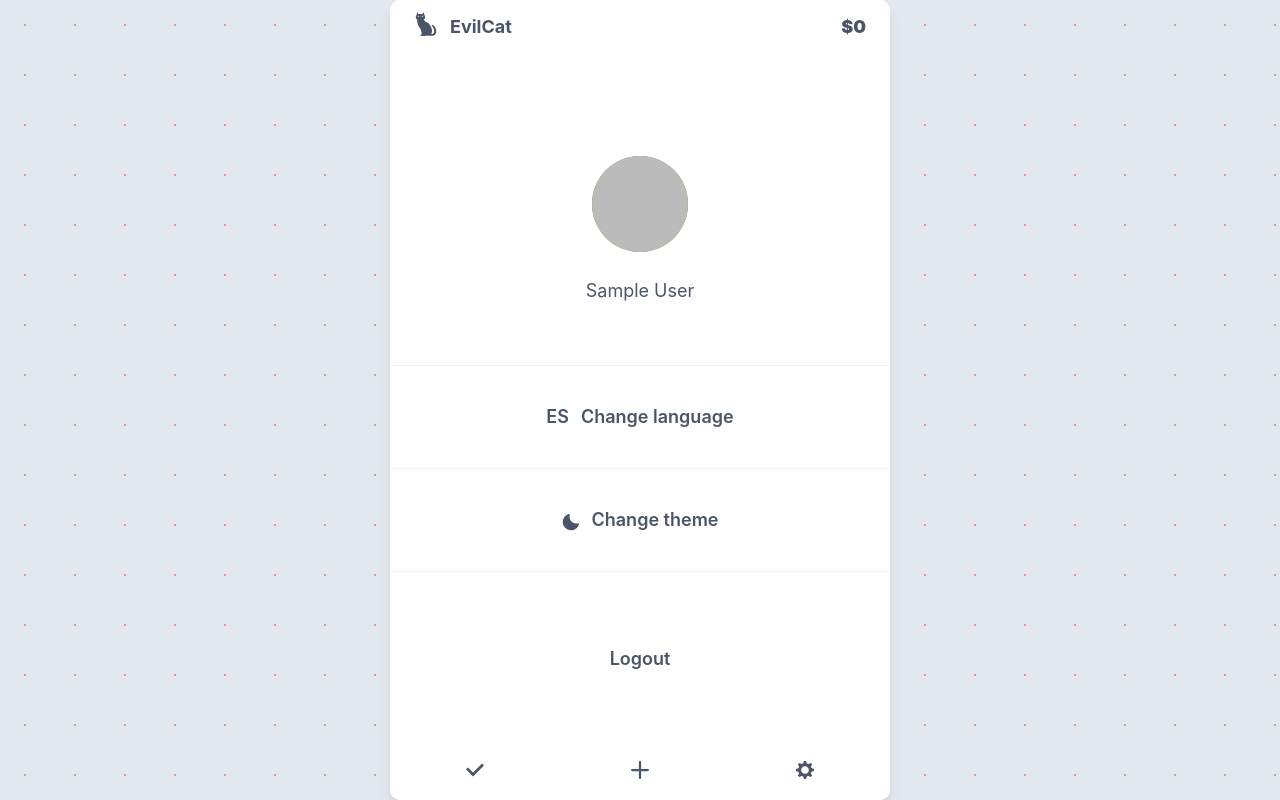
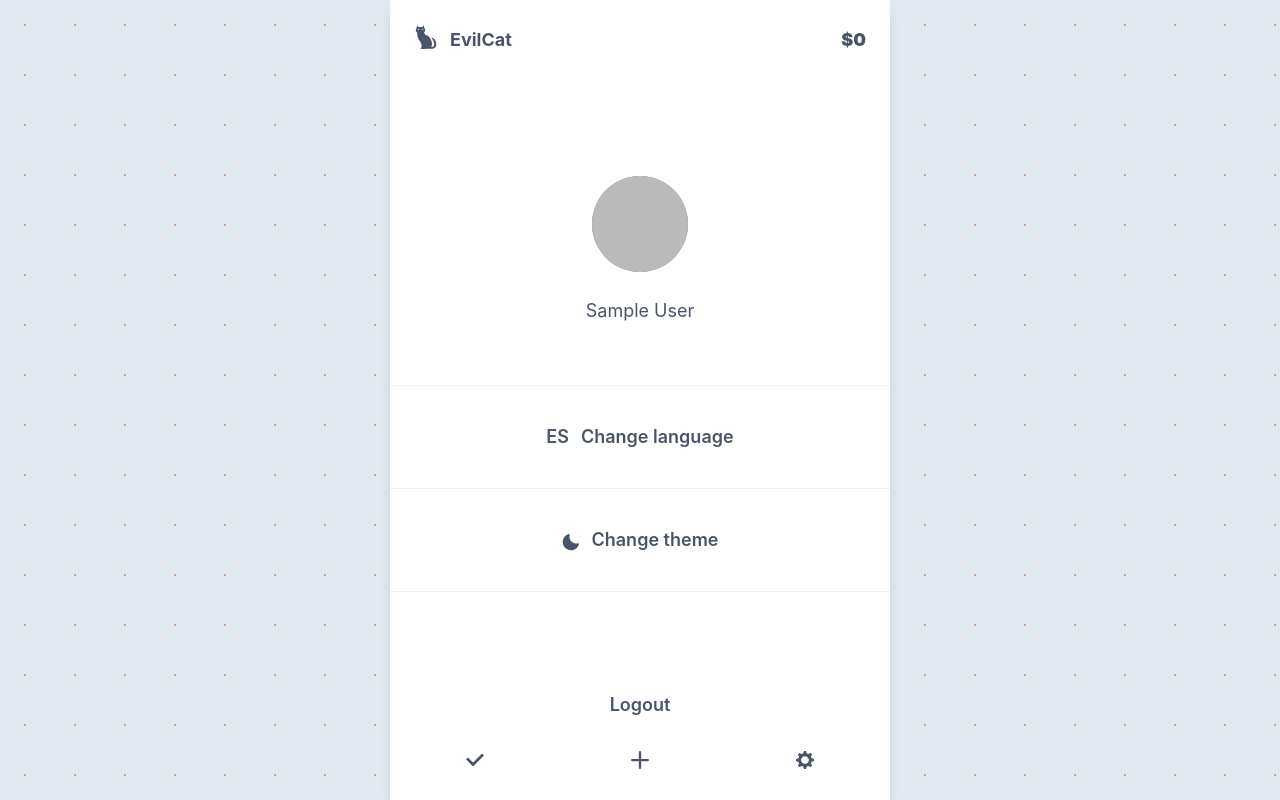
Before and after one commit to BraianVaylet/evilcat-todo_project, a Next.js app: page /Config in a window 1280 px wide. Built offline with nearby package versions, Linux system fonts and the light colour scheme; no server answers; sample sign-in values are in the browser's storage.

Commit message:
fis scroll

```diff
--- a/components/organisms/Footer/index.js
+++ b/components/organisms/Footer/index.js
@@ -22,10 +22,7 @@ const Footer = ({ onClickAdd }) => {
       align="center"
       justify="space-around"
       p="1rem"
-      position="absolute"
-      bottom="0"
       bgColor={backgroundColor}
-      zIndex="1000"
     >
       <Link href="/Home">
         <CheckIcon fontSize="1.5rem" />
--- a/components/organisms/Navbar/index.js
+++ b/components/organisms/Navbar/index.js
@@ -37,10 +37,13 @@ const Navbar = ({ onClickLogo }) => {
   return (
     <Flex
       w="100%"
+      maxH="10vh"
+      minH="10vh"
+      h="10vh"
       align="center"
       justify="space-between"
       p="1rem 2rem"
-      position="absolute"
+      position="sticky"
       top="0"
       bgColor={backgroundColor}
       zIndex="1000"
--- a/components/templates/LayoutTemplate/index.js
+++ b/components/templates/LayoutTemplate/index.js
@@ -27,10 +27,27 @@ const LayoutTemplate = ({ children }) => {
   return (
     <>
       <Navbar />
-      <Flex w="100%" mt="5rem">
-        {children}
+      <Flex
+        direction="column"
+        align="center"
+        justify="center"
+        w="100%"
+        h="100%"
+      >
+        <Flex
+          w="100%"
+          maxH="80vh"
+          minH="80vh"
+          h="80vh"
+          overflowY="auto"
+          overflowX="none"
+        >
+          {children}
+        </Flex>
+        <Flex maxH="10vh" minH="10vh" h="10vh" w="100%">
+          <Footer onClickAdd={handleClickAdd} />
+        </Flex>
       </Flex>
-      <Footer onClickAdd={handleClickAdd} />
       <ItemForm isOpen={isOpen} onClose={onClose} />
     </>
   )
--- a/containers/Layout/index.js
+++ b/containers/Layout/index.js
@@ -26,7 +26,7 @@ const Layout = ({ children }) => {
         direction="column"
         justify="flex-start"
         align="center"
-        overflowY="auto"
+        overflowY="none"
         overflowX="none"
         position="relative"
         bgColor={backgroundColor}
--- a/styles/theme.js
+++ b/styles/theme.js
@@ -39,7 +39,7 @@ const theme = extendTheme({
         margin: "0",
         backgroundColor: props.colorMode === "dark" ? "gray.800" : "gray.200",
         overflowX: "hidden !important",
-        overfloxY: "auto",
+        overfloxY: "hidden !important",
       },
       a: {
         color: props.colorMode === "dark" ? "red.300" : "red.200",
```
Also changed, not shown: 1 other file (tests, documents, lock files or other folders).
